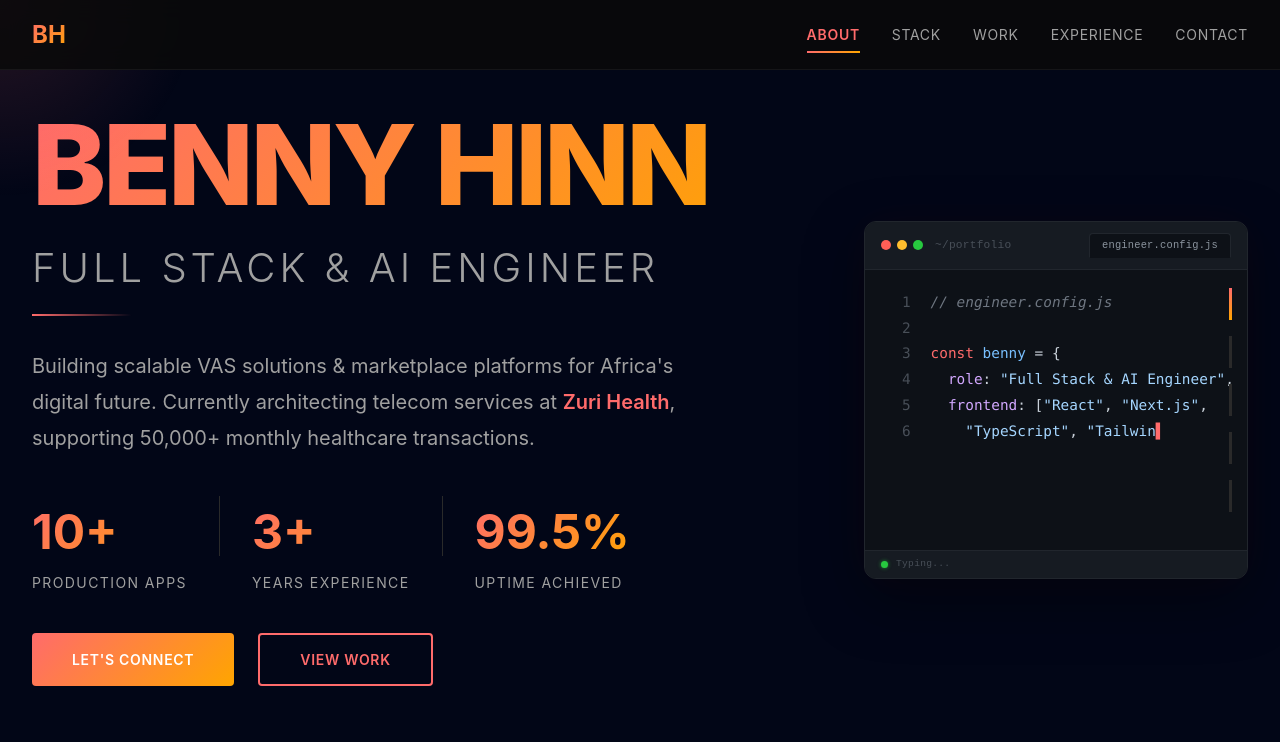
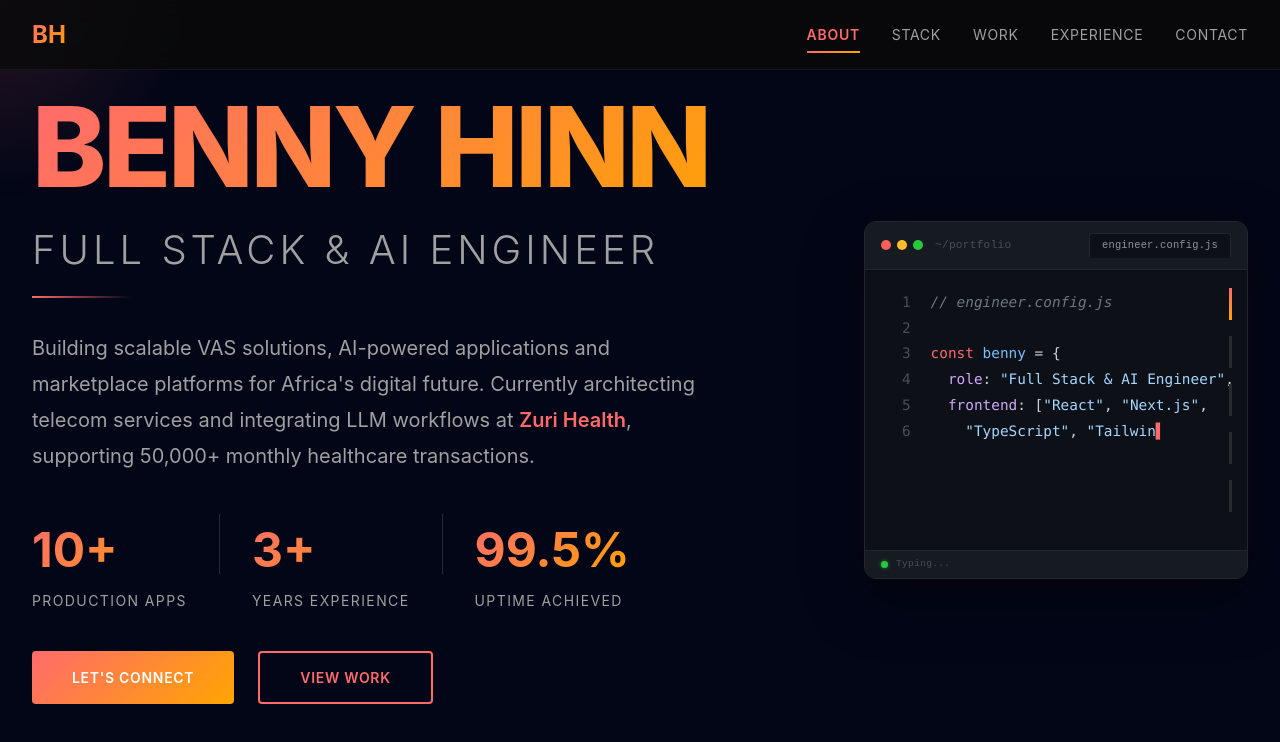
Before and after one commit to coderbenny/bennyhinn.life, a Next.js app: page / in a window 1280 px wide. Shown: the top 742 px of the page. Built offline with nearby package versions, Linux system fonts and the light colour scheme; a web font is replaced by a local one.

Commit message:
feat: update hero description to include AI and LLM integration focus

```diff
--- a/components/slides/HeroSlide.js
+++ b/components/slides/HeroSlide.js
@@ -29,9 +29,9 @@ export default function HeroSlide({ onNavigate }) {
             </div>
 
             <p className="hero-description">
-              Building scalable VAS solutions & marketplace platforms for
-              Africa&apos;s digital future. Currently architecting telecom
-              services at{" "}
+              Building scalable VAS solutions, AI-powered applications and marketplace
+              platforms for Africa&apos;s digital future. Currently architecting telecom
+              services and integrating LLM workflows at{" "}
               <span className="text-coral-500 font-semibold">Zuri Health</span>,
               supporting 50,000+ monthly healthcare transactions.
             </p>
```
